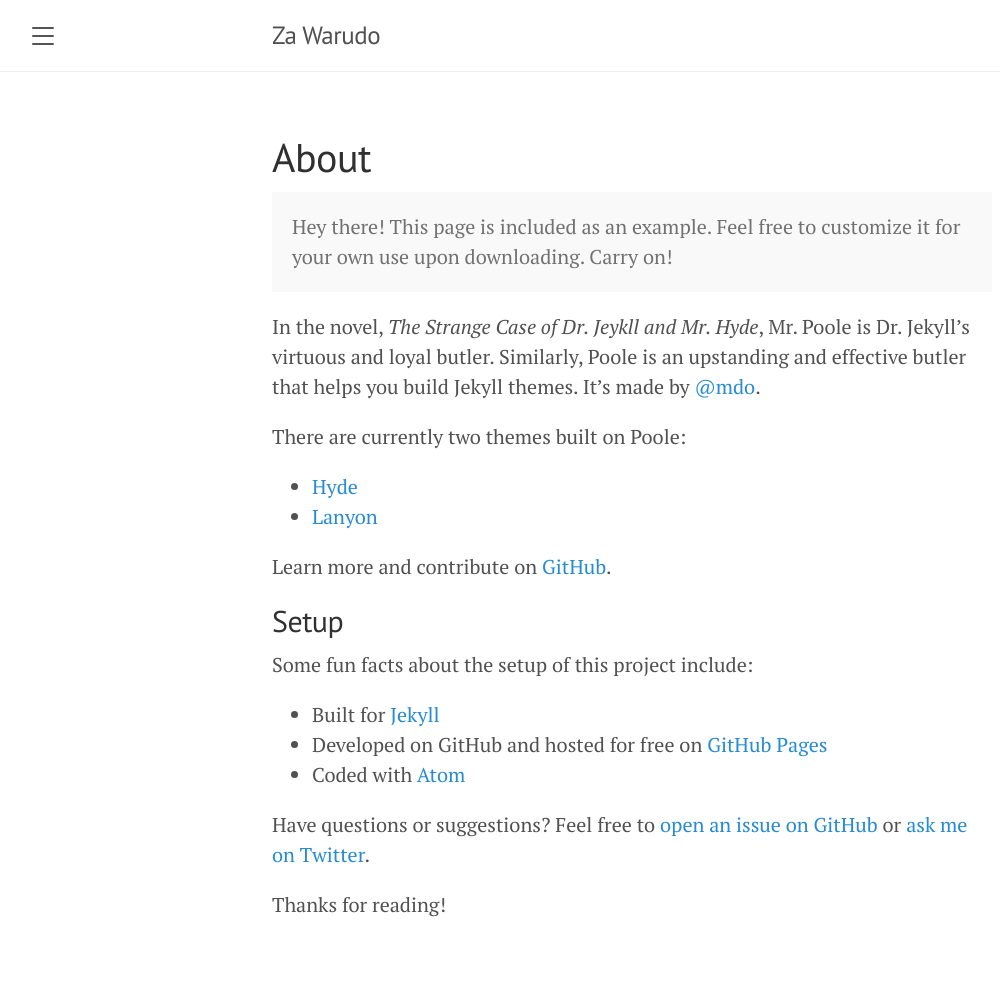
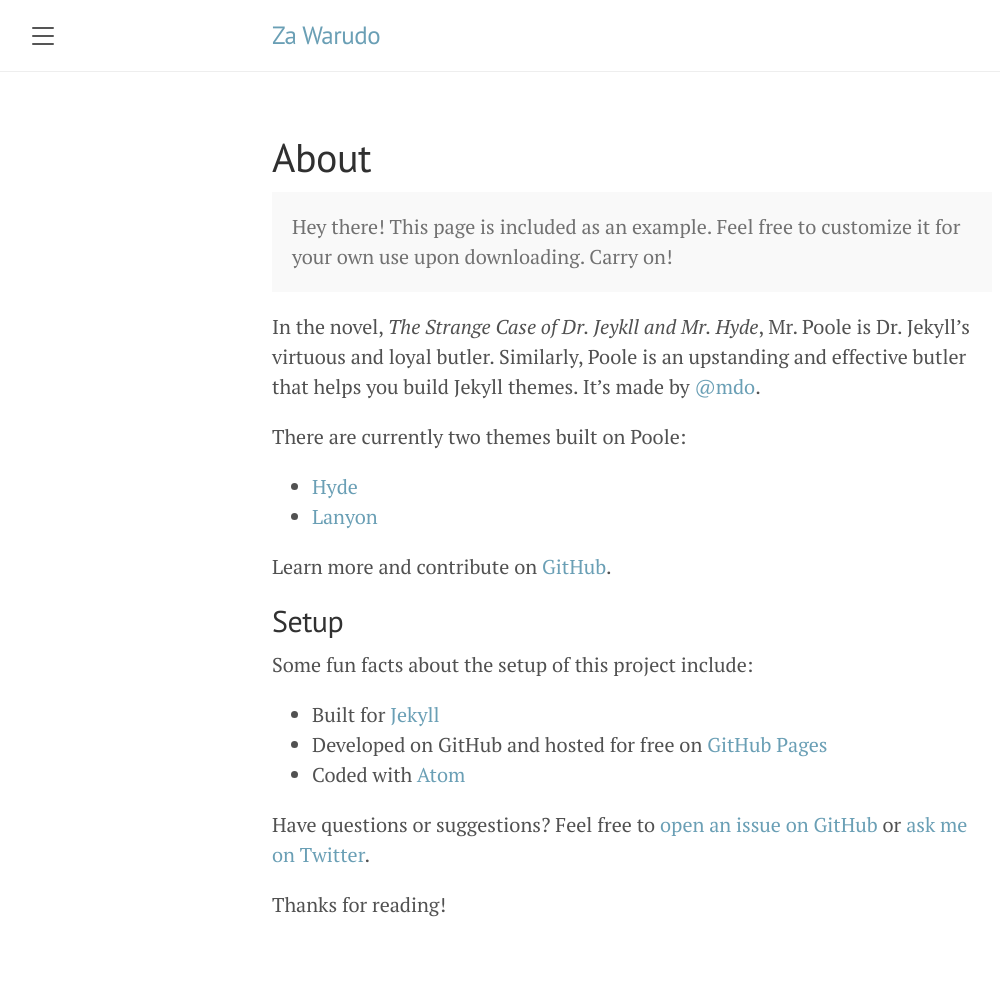
Before and after one commit to freddysauceda/zawarudo, a Jekyll site: the page built from docs/about.md, in a window 1280 px wide. Shown: the whole page, without its empty margins (8-1008 px from the left). Built offline with Jekyll 4.4.1, drawn with Linux system fonts in a browser that asks for light colours.

Commit message:
Changed layout colors.

```diff
--- a/docs/Gemfile
+++ b/docs/Gemfile
@@ -8,8 +8,6 @@ source "https://rubygems.org"
 # This will help ensure the proper Jekyll version is running.
 # Happy Jekylling!
 #gem "jekyll", "~> 4.1.1"
-# This is the default theme for new Jekyll sites. You may change this to anything you like.
-gem "minima", "~> 2.5"
 # If you want to use GitHub Pages, remove the "gem "jekyll"" above and
 # uncomment the line below. To upgrade, run `bundle update github-pages`.
 gem "github-pages", group: :jekyll_plugins
--- a/docs/_config.yml
+++ b/docs/_config.yml
@@ -40,6 +40,8 @@ plugins:
   - jekyll-paginate
   - jekyll-feed
 
+repository: freddysauceda/zawarudo
+
 # Custom vars
 version: 1.1.0
 github:
--- a/docs/_layouts/default.html
+++ b/docs/_layouts/default.html
@@ -3,7 +3,7 @@
 
 {% include head.html %}
 
-  <body>
+<body class="theme-base-0d">
 
   {% include sidebar.html %}
 
@@ -28,4 +28,5 @@
 
   <script src='{{ site.baseurl }}/public/js/script.js'></script>
 </body>
+
 </html>
```
Lines whose indentation alone changed are shown as unchanged.
